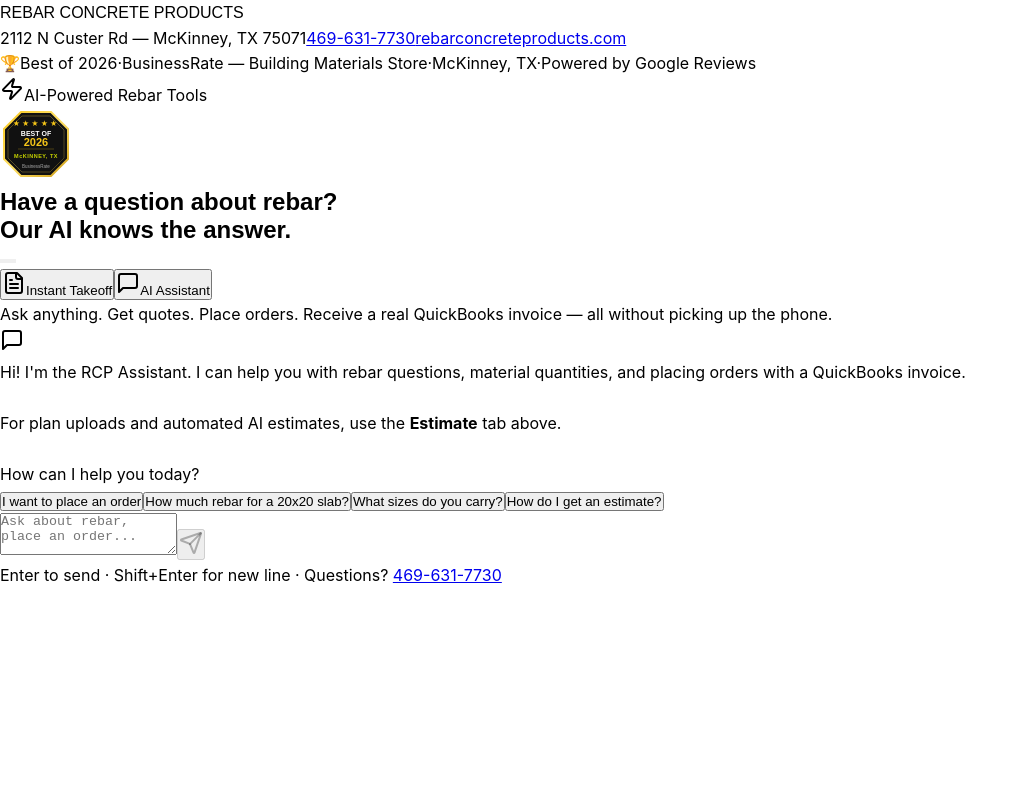
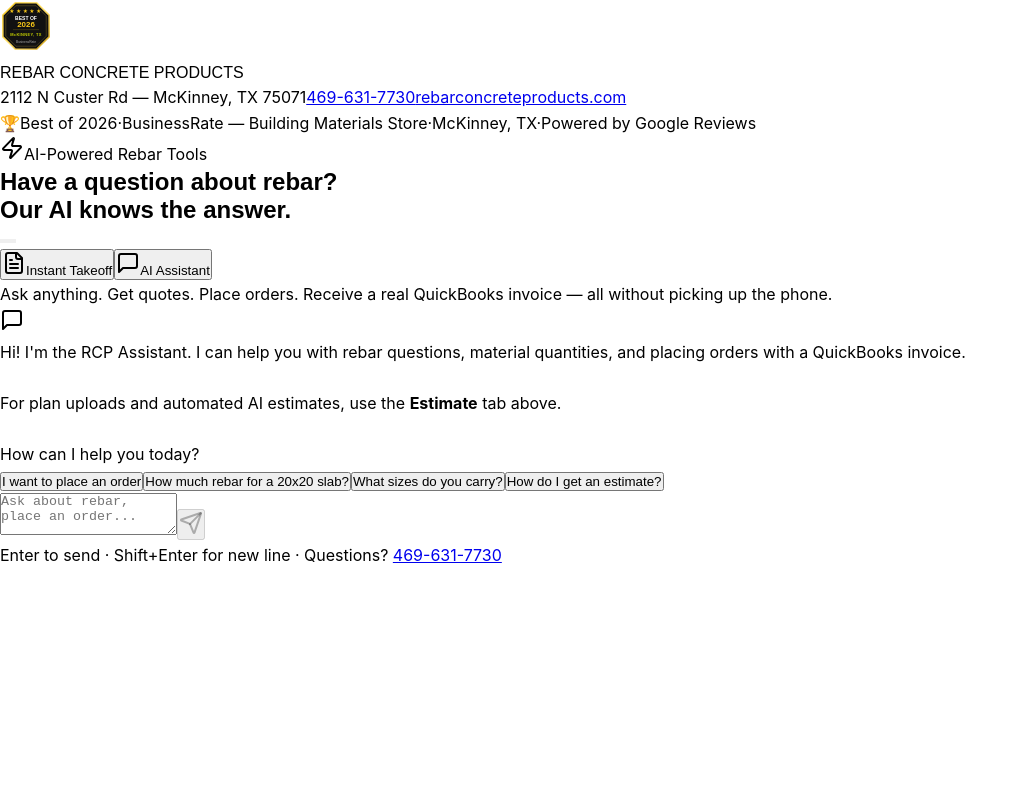
Before and after one commit to ESTIMATINGBOT/EstimatingBot, a React (Vite) app in the folder client/: page /#/ in a window 1280 px wide. Shown: the top 800 px of the page, without its empty margins (0-1028 px from the left). Built offline with nearby package versions, Linux system fonts and the light colour scheme; a web font is replaced by a local one.

Commit message:
feat: move award seal to header left of company name, remove from hero

```diff
--- a/client/src/pages/home.tsx
+++ b/client/src/pages/home.tsx
@@ -167,7 +167,25 @@
 
       <header className="bg-black text-white">
         <div className="max-w-5xl mx-auto px-4 sm:px-6 flex items-center justify-between py-0">
-          <div className="h-[64px] flex items-center">
+          <div className="h-[64px] flex items-center gap-3">
+            {/* Best of 2026 seal */}
+            <svg width="52" height="52" viewBox="0 0 72 72" fill="none" xmlns="http://www.w3.org/2000/svg" className="flex-shrink-0">
+              <polygon points="21,4 51,4 68,21 68,51 51,68 21,68 4,51 4,21" fill="#111" stroke="url(#goldGradH)" strokeWidth="2" />
+              <polygon points="22,8 50,8 64,22 64,50 50,64 22,64 8,50 8,22" fill="none" stroke="url(#goldGradH)" strokeWidth="0.75" opacity="0.4" />
+              <text x="36" y="18" textAnchor="middle" fontSize="7" fill="#F5C518" letterSpacing="2">★★★★★</text>
+              <text x="36" y="28" textAnchor="middle" fontSize="7" fontWeight="bold" fill="white" fontFamily="sans-serif">BEST OF</text>
+              <text x="36" y="38" textAnchor="middle" fontSize="11" fontWeight="900" fill="#F5C518" fontFamily="sans-serif">2026</text>
+              <line x1="18" y1="41" x2="54" y2="41" stroke="#F5C518" strokeWidth="0.5" opacity="0.5" />
+              <text x="36" y="50" textAnchor="middle" fontSize="5.5" fontWeight="bold" fill="#C8D400" fontFamily="sans-serif" letterSpacing="0.5">McKINNEY, TX</text>
+              <text x="36" y="60" textAnchor="middle" fontSize="4.5" fill="#aaa" fontFamily="sans-serif">BusinessRate</text>
+              <defs>
+                <linearGradient id="goldGradH" x1="0" y1="0" x2="72" y2="72" gradientUnits="userSpaceOnUse">
+                  <stop offset="0%" stopColor="#F5C518" />
+                  <stop offset="50%" stopColor="#FFE066" />
+                  <stop offset="100%" stopColor="#C8960C" />
+                </linearGradient>
+              </defs>
+            </svg>
             <div className="flex items-baseline gap-1">
               <span className="text-[#C8D400] font-extrabold text-2xl tracking-tight" style={{ fontFamily: "'Cabinet Grotesk', sans-serif" }}>REBAR</span>
               <span className="text-white font-semibold text-lg tracking-wide" style={{ fontFamily: "'Cabinet Grotesk', sans-serif" }}> CONCRETE PRODUCTS</span>
@@ -203,50 +221,10 @@
       {/* Hero */}
       <section className="bg-black text-white pt-12 pb-10 px-4">
         <div className="max-w-3xl mx-auto text-center">
-          {/* Hero top row: AI badge + Award seal */}
-          <div className="flex items-center justify-center gap-4 mb-6 flex-wrap">
-            <div className="inline-flex items-center gap-2 bg-[#C8D400]/10 border border-[#C8D400]/30 text-[#C8D400] text-xs font-bold px-3 py-1 rounded-full uppercase tracking-wider">
-              <Zap className="w-3.5 h-3.5" />
-              AI-Powered Rebar Tools
-            </div>
-
-            {/* BusinessRate Award Seal */}
-            <svg width="72" height="72" viewBox="0 0 72 72" fill="none" xmlns="http://www.w3.org/2000/svg">
-              {/* Octagon shape */}
-              <polygon
-                points="21,4 51,4 68,21 68,51 51,68 21,68 4,51 4,21"
-                fill="#111"
-                stroke="url(#goldGrad)"
-                strokeWidth="2"
-              />
-              {/* Inner ring */}
-              <polygon
-                points="22,8 50,8 64,22 64,50 50,64 22,64 8,50 8,22"
-                fill="none"
-                stroke="url(#goldGrad)"
-                strokeWidth="0.75"
-                opacity="0.4"
-              />
-              {/* Stars */}
-              <text x="36" y="18" textAnchor="middle" fontSize="7" fill="#F5C518" letterSpacing="2">★★★★★</text>
-              {/* BEST OF */}
-              <text x="36" y="28" textAnchor="middle" fontSize="7" fontWeight="bold" fill="white" fontFamily="sans-serif">BEST OF</text>
-              {/* 2026 */}
-              <text x="36" y="38" textAnchor="middle" fontSize="11" fontWeight="900" fill="#F5C518" fontFamily="sans-serif">2026</text>
-              {/* Divider */}
-              <line x1="18" y1="41" x2="54" y2="41" stroke="#F5C518" strokeWidth="0.5" opacity="0.5" />
-              {/* McKinney */}
-              <text x="36" y="50" textAnchor="middle" fontSize="5.5" fontWeight="bold" fill="#C8D400" fontFamily="sans-serif" letterSpacing="0.5">McKINNEY, TX</text>
-              {/* BusinessRate */}
-              <text x="36" y="60" textAnchor="middle" fontSize="4.5" fill="#aaa" fontFamily="sans-serif">BusinessRate</text>
-              <defs>
-                <linearGradient id="goldGrad" x1="0" y1="0" x2="72" y2="72" gradientUnits="userSpaceOnUse">
-                  <stop offset="0%" stopColor="#F5C518" />
-                  <stop offset="50%" stopColor="#FFE066" />
-                  <stop offset="100%" stopColor="#C8960C" />
-                </linearGradient>
-              </defs>
-            </svg>
+          {/* Animated badge */}
+          <div className="inline-flex items-center gap-2 bg-[#C8D400]/10 border border-[#C8D400]/30 text-[#C8D400] text-xs font-bold px-3 py-1 rounded-full mb-6 uppercase tracking-wider">
+            <Zap className="w-3.5 h-3.5" />
+            AI-Powered Rebar Tools
           </div>
 
           {/* Rotating headline */}
```
